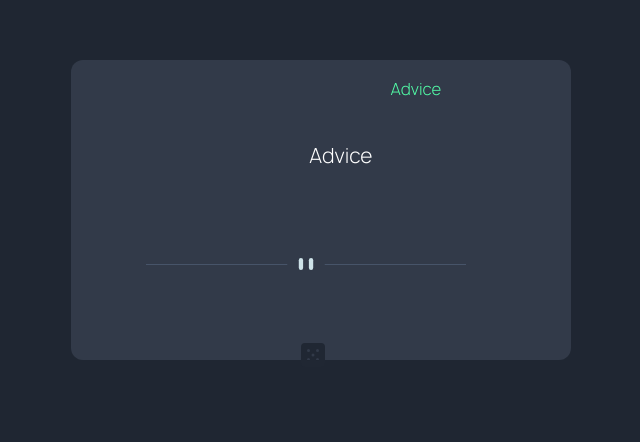
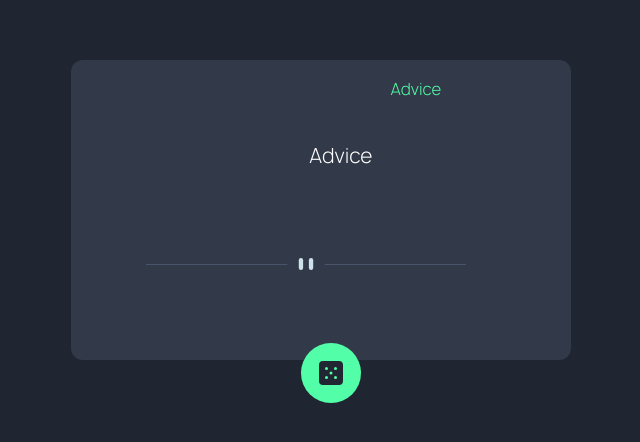
Before and after one commit to isreal916/Advice-Generator-app, a plain HTML site: page advice-generator-app/index.html in a window 1280 px wide. Shown: the part 138-580 px from the top of the page, without its empty margins (319-959 px from the left). Drawn offline with Linux system fonts and the light colour scheme; files whose address does not match are found by name.

Commit message:
Update style.css

```diff
--- a/advice-generator-app/style.css
+++ b/advice-generator-app/style.css
@@ -57,10 +57,16 @@ button{
    border:none;
    background-image:url(./images/icon-dice.svg) ;
    background-repeat: no-repeat;
+    background-position:center;
+    border-radius:50%;
    border:none;
    /* position: absolute; */
    position: sticky;
    cursor:pointer;
+    background-color: hsl(150, 100%, 66%);
 
 
 }
+buttom:hover{
+     box-shadow: 0 0px 10px 10px hsl(150, 100%, 66%)
+}
```
